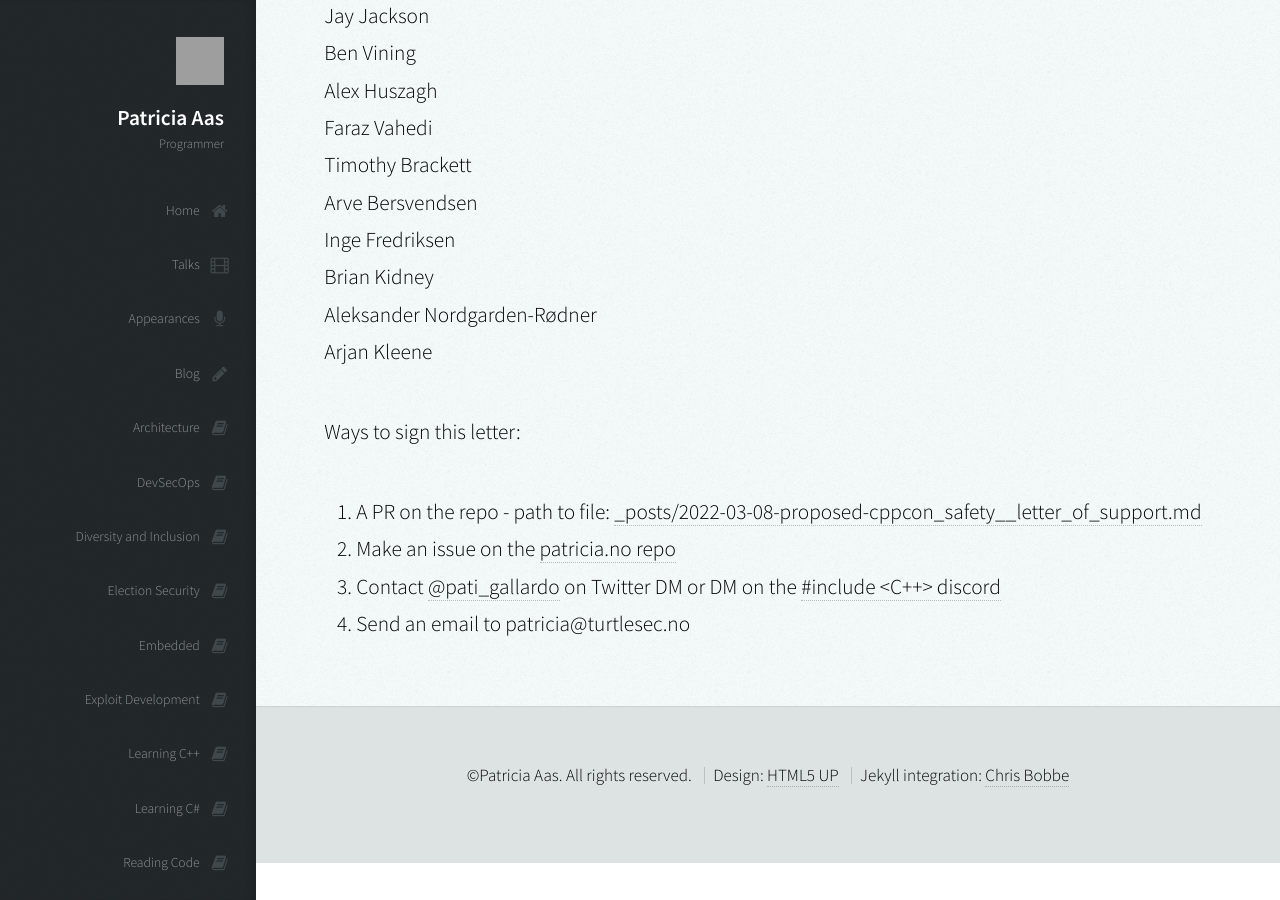
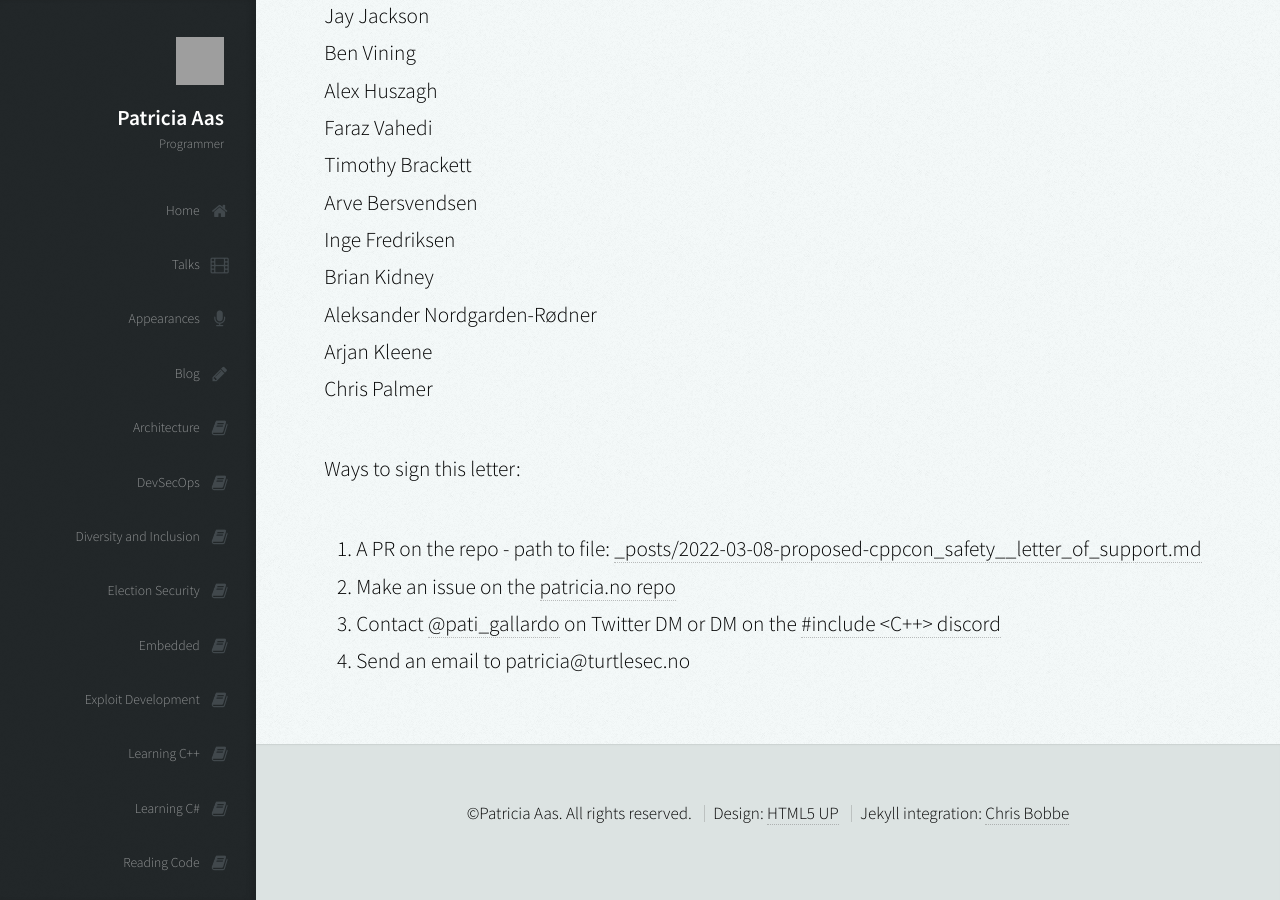
Before and after one commit to patricia-gallardo/patricia-gallardo.github.io, a Jekyll site: the page built from _posts/2022-03-08-proposed-cppcon_safety__letter_of_support.md, in a window 1280 px wide and 900 px high, scrolled down 7314 px. Built offline with Jekyll 4.4.1, drawn with Linux system fonts in a browser that asks for light colours; nearby versions of some CDN libraries; grey boxes are pictures that could not be loaded.

Commit message:
Update 2022-03-08-proposed-cppcon_safety__letter_of_support.md

```diff
--- a/_posts/2022-03-08-proposed-cppcon_safety__letter_of_support.md
+++ b/_posts/2022-03-08-proposed-cppcon_safety__letter_of_support.md
@@ -204,6 +204,7 @@ Inge Fredriksen <br>
 Brian Kidney <br>
 Aleksander Nordgarden-Rødner <br>
 Arjan Kleene <br>
+Chris Palmer <br>
 
 
 Ways to sign this letter:
```
